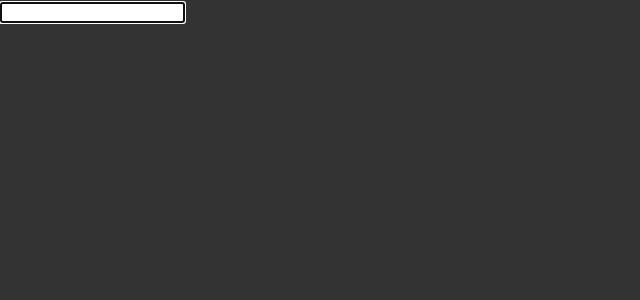
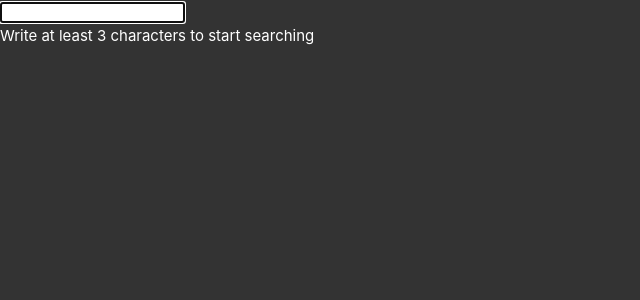
Before and after one commit to aghArdeshir/storyteq-assessment, a Vue app: page / in a window 1280 px wide. Shown: the top 300 px of the page, without its empty margins (0-640 px from the left). Built offline with nearby package versions, Linux system fonts and the light colour scheme.

Commit message:
Add minimum characters prompt to autoCOmplete

```diff
--- a/src/components/AutoComplete.vue
+++ b/src/components/AutoComplete.vue
@@ -13,6 +13,7 @@ const emit = defineEmits<{
 const props = defineProps<{
   availableOptions: any[];
   selectedOptions: any[];
+  minLength: number;
 }>();
 
 const state = reactive<{ inputText: string; internal_selectedOptions: any[] }>({
@@ -35,6 +36,11 @@ function onSelectedOptionsChange() {
 
 <template>
   <input v-model="state.inputText" @input="onInputTextChange" autofocus />
+
+  <div v-if="state.inputText.length < props.minLength">
+    Write at least {{ props.minLength }} characters to start searching
+  </div>
+
   <ul>
     <li v-for="option in props.availableOptions" :key="option">
       <label>
--- a/src/components/BooksList.vue
+++ b/src/components/BooksList.vue
@@ -32,6 +32,7 @@ function onSelectedBooksChange(newSelectedBooks: Book[]) {
     @on-change="onSelectedBooksChange"
     :available-options="state.availableOptions"
     :selected-options="state.selectedBooks"
+    :min-length="MIN_CHARACTERS_LENGTH_TO_SEARCH"
   >
     <template #checkbox-label="{ option: book }"
       >{{ book.title }} <small>by</small> <em>{{ book.author }}</em></template
```
